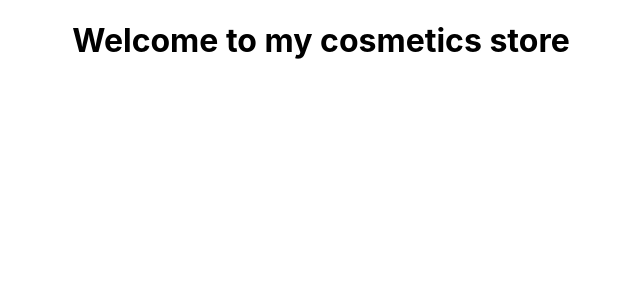
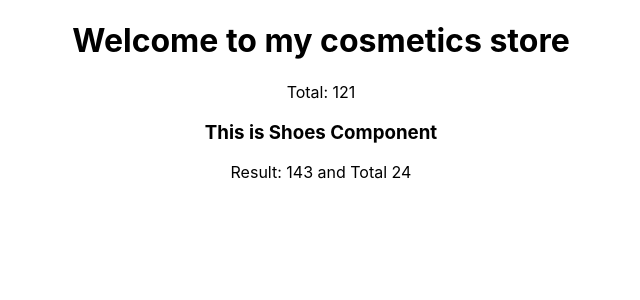
Before and after one commit to kamrul-dev/react-storage-and-handler, a React (Create React App) app: page / in a window 1280 px wide. Shown: the top 300 px of the page, without its empty margins (319-959 px from the left). Built offline with nearby package versions, Linux system fonts and the light colour scheme.

Commit message:
ES6 Modules, import default, relative path~

```diff
--- a/src/App.js
+++ b/src/App.js
@@ -1,11 +1,13 @@
 import logo from './logo.svg';
 import './App.css';
 import Cosmetics from './Components/Cosmetics/Cosmetics';
+import Shoes from './Components/Shoes/Shoes';
 
 function App() {
   return (
     <div className="App">
       <Cosmetics></Cosmetics>
+      <Shoes></Shoes>
     </div>
   );
 }
--- a/src/Components/Cosmetics/Cosmetics.js
+++ b/src/Components/Cosmetics/Cosmetics.js
@@ -1,9 +1,15 @@
 import React from 'react';
+import { add } from '../../utilities/calculate';
+// import add from '../../utilities/calculate';
 
 const Cosmetics = () => {
+    const first = 55;
+    const second = 66;
+    const total = add(first, second);
     return (
         <div>
            <h1>Welcome to my cosmetics store</h1>
+           <p>Total: {total}</p>
         </div>
     );
 };
--- /dev/null
+++ b/src/Components/Shoes/Shoes.js
@@ -0,0 +1,17 @@
+import React from 'react';
+import { add, multiply } from '../../utilities/calculate';
+
+const Shoes = () => {
+    const first = 13;
+    const second = 11;
+    const result = multiply(first, second);
+    const sum = add(first, second);
+    return (
+        <div>
+            <h3>This is Shoes Component</h3>
+            <p>Result: {result} and Total {sum}</p>
+        </div>
+    );
+};
+
+export default Shoes;
--- /dev/null
+++ b/src/utilities/calculate.js
@@ -0,0 +1,9 @@
+const add = (first, second) => {
+    return first + second;
+}
+// export default add;
+const multiply = (first, second) => {
+    return first * second;
+}
+
+export {add, multiply};
```
Also changed, not shown: src/Components/Shoes/Shoes.css (added).
